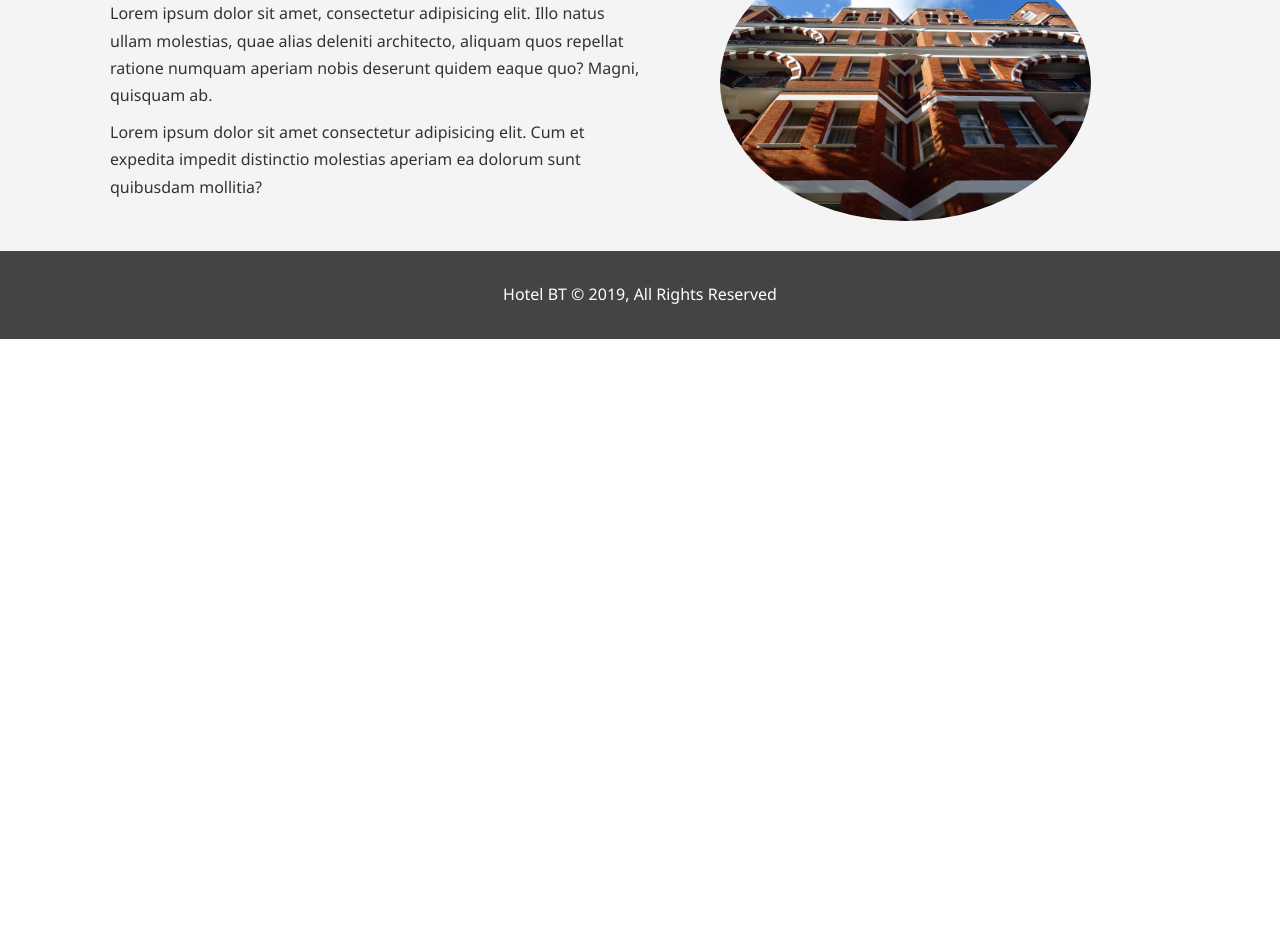
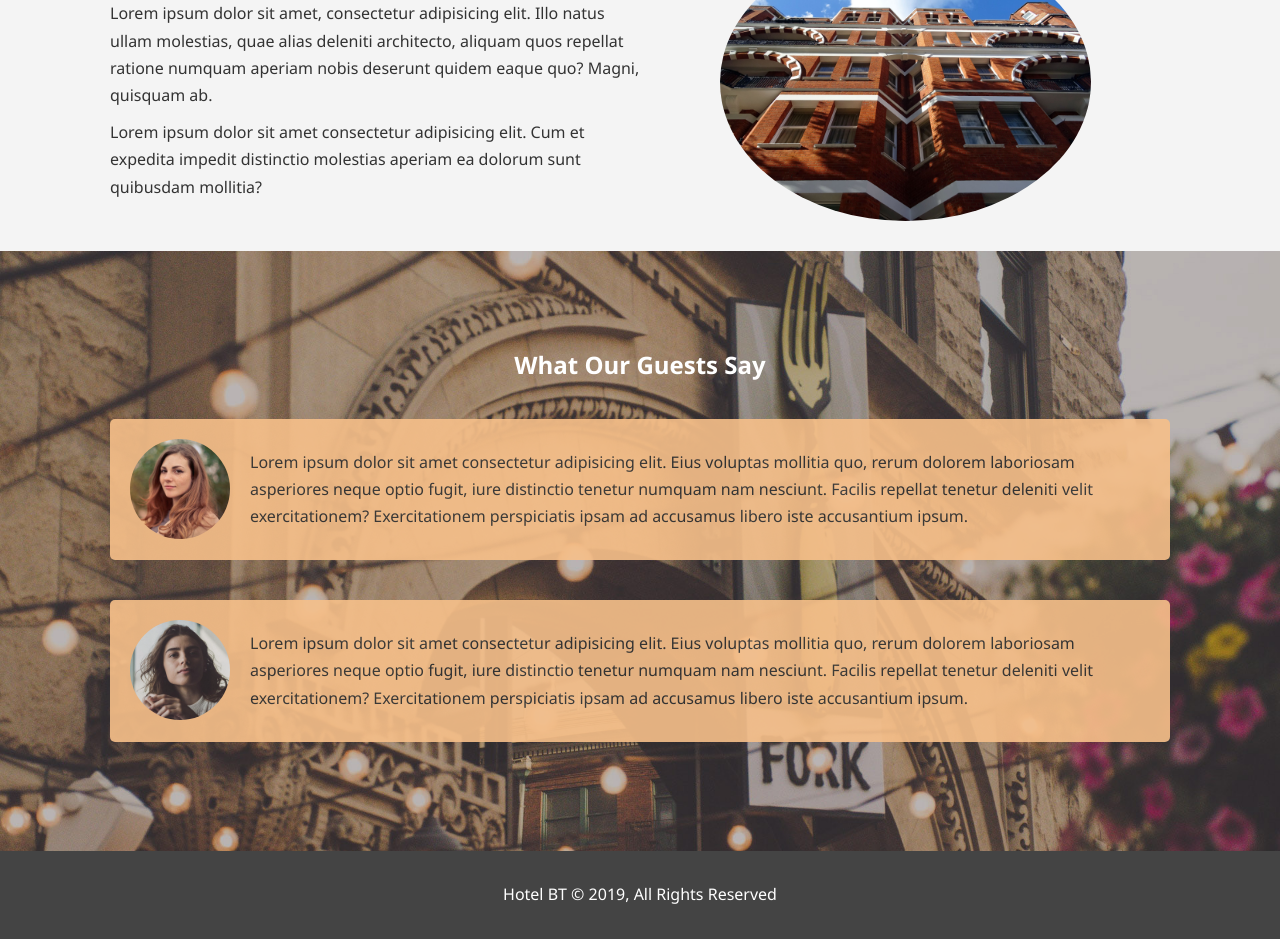
Before and after one commit to drewfidel/Modern-HTML-CSS, a plain HTML site: page Hotel_Website_Project/about.html in a window 1280 px wide. Shown: the part 154-1093 px from the top of the page. Before the commit the page ends 800 px from the top, so only its background shows below. Drawn offline with Linux system fonts and the light colour scheme.

```diff
--- a/Hotel_Website_Project/about.html
+++ b/Hotel_Website_Project/about.html
@@ -39,6 +39,25 @@
       </div>
     </div>
   </section>
+  <div class="clr"></div>
+
+  <section id="testimonials" class="py-3">
+    <div class="container">
+      <h2 class="heading">What Our Guests Say</h2>
+      <div class="testimonial bg-primary">
+        <img src="./imgs/person-1.jpg" alt="samantha">
+        <p>Lorem ipsum dolor sit amet consectetur adipisicing elit. Eius voluptas mollitia quo, rerum dolorem laboriosam
+          asperiores neque optio fugit, iure distinctio tenetur numquam nam nesciunt. Facilis repellat tenetur deleniti
+          velit exercitationem? Exercitationem perspiciatis ipsam ad accusamus libero iste accusantium ipsum.</p>
+      </div>
+      <div class="testimonial bg-primary">
+        <img src="./imgs/person-2.jpg" alt="jen">
+        <p>Lorem ipsum dolor sit amet consectetur adipisicing elit. Eius voluptas mollitia quo, rerum dolorem laboriosam
+          asperiores neque optio fugit, iure distinctio tenetur numquam nam nesciunt. Facilis repellat tenetur deleniti
+          velit exercitationem? Exercitationem perspiciatis ipsam ad accusamus libero iste accusantium ipsum.</p>
+      </div>
+    </div>
+  </section>
 
   <footer id="main-footer">
     <p>Hotel BT &copy; 2019, All Rights Reserved</p>
--- a/Hotel_Website_Project/css/styles.css
+++ b/Hotel_Website_Project/css/styles.css
@@ -82,6 +82,10 @@
 
 .clr {
   clear: both;
+}
+
+.l-heading {
+  font-size: 40px;
 }
 
 /* Padding / Utility Class */
@@ -220,6 +224,36 @@
   min-height: 100%;
 }
 
+/* Testimonials */
+#testimonials {
+  height: 600px;
+  background: url('../imgs/test-bg.jpg') no-repeat center center/cover;
+  padding-top: 100px;
+}
+
+#testimonials h2 {
+  color: white;
+  text-align: center;
+  padding-bottom: 40px;
+}
+
+#testimonials .testimonial {
+  padding: 20px;
+  margin-bottom: 40px;
+  border-radius: 5px;
+  opacity: 0.9;
+}
+
+#testimonials .testimonial img {
+  /* makes imgs smaller, more wider */
+  width: 100px;
+  float: left;
+  margin-right: 20px;
+  border-radius: 50%;
+}
+
+/* Contact Form */
+
 
 /* Footer */
 #main-footer {
```
Also changed, not shown: Hotel_Website_Project/contact.html (+60 -0 lines).
